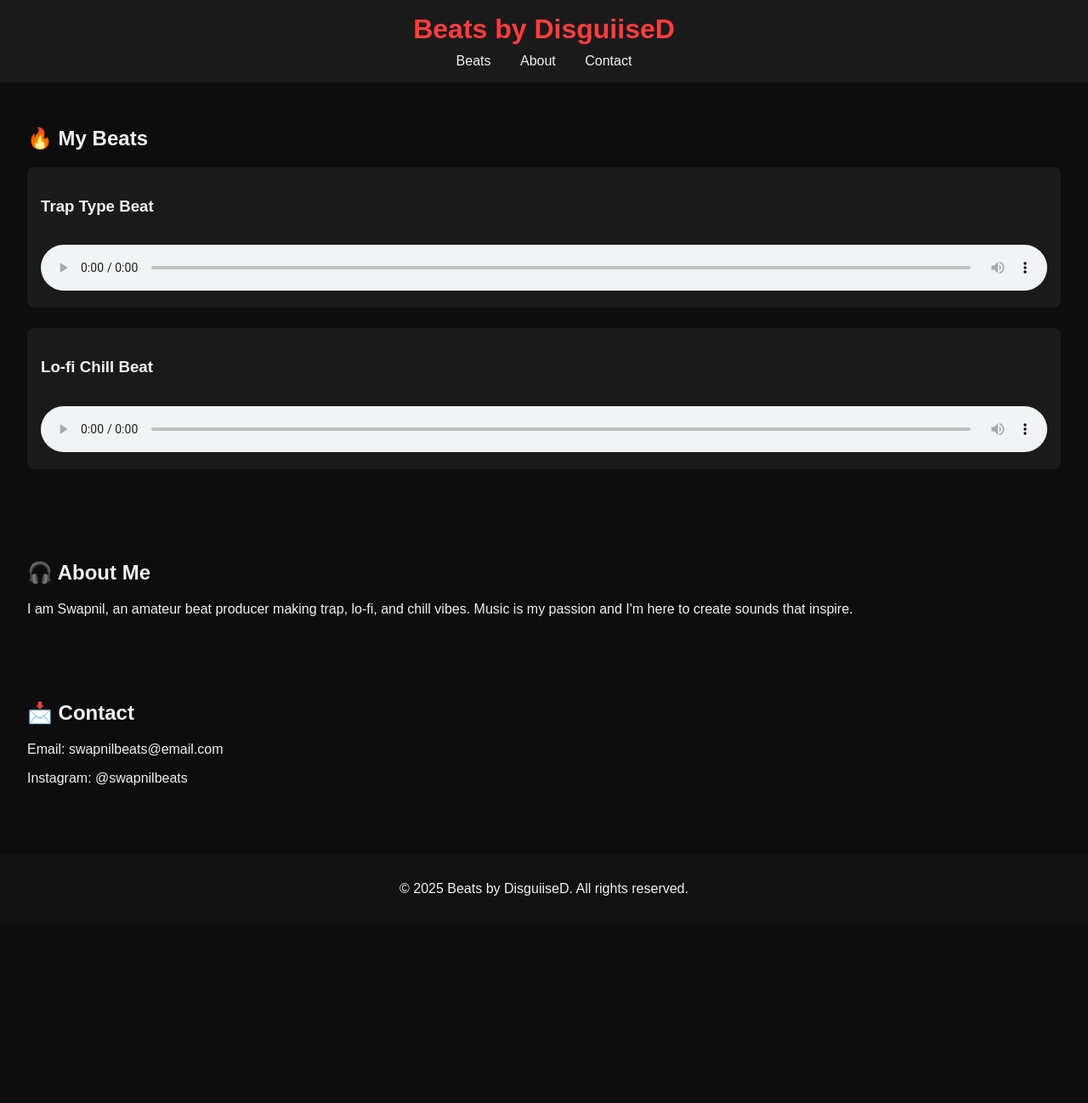
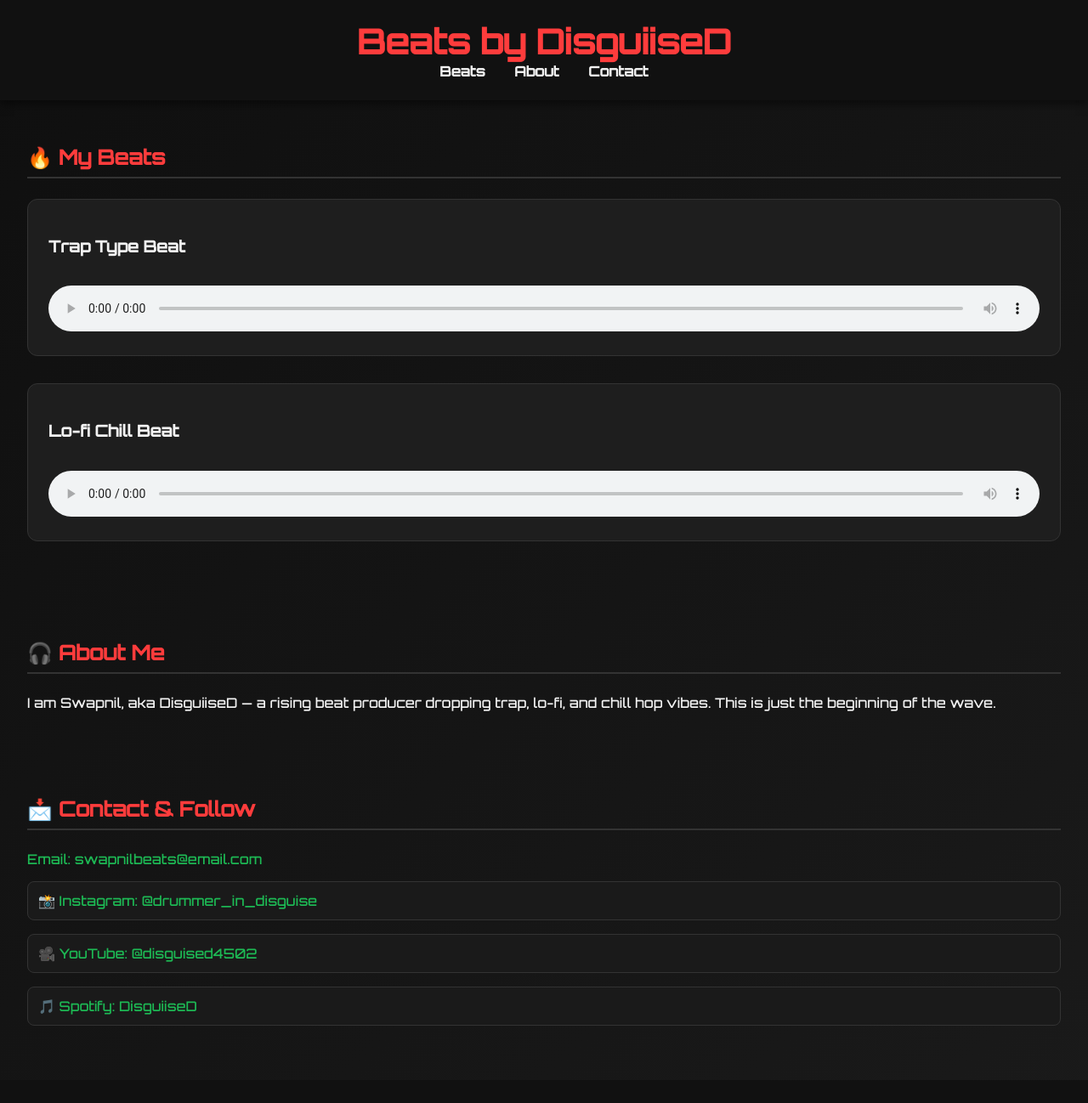
Before and after one commit to DisguiseD121100/Beats-by-DisguiseD, a plain HTML site: page index.html in a window 1280 px wide. Shown: the top 1298 px of the page at 85% size. Before the commit the page ends 1087 px from the top, so only its background shows below. Drawn offline with Linux system fonts and the light colour scheme.

Commit message:
Add files via upload

```diff
--- a/index.html
+++ b/index.html
@@ -5,53 +5,85 @@
   <meta charset="UTF-8" />
   <meta name="viewport" content="width=device-width, initial-scale=1.0" />
   <title>Beats by DisguiiseD</title>
+  <link href="https://fonts.googleapis.com/css2?family=Orbitron:wght@500&display=swap" rel="stylesheet">
   <style>
     body {
-      font-family: Arial, sans-serif;
+      font-family: 'Orbitron', sans-serif;
       margin: 0;
       padding: 0;
-      background: #0d0d0d;
+      background: linear-gradient(135deg, #0f0f0f, #1a1a1a);
       color: #f2f2f2;
     }
     header {
-      background: #1a1a1a;
-      padding: 1rem 2rem;
+      background: #111;
+      padding: 1.5rem;
       text-align: center;
+      box-shadow: 0 4px 10px rgba(0,0,0,0.5);
     }
     header h1 {
       margin: 0;
       color: #ff3c3c;
-    }
-    nav {
-      text-align: center;
-      margin-top: 10px;
+      font-size: 2.5rem;
     }
     nav a {
       margin: 0 15px;
       text-decoration: none;
       color: #f2f2f2;
+      font-weight: bold;
+      transition: color 0.3s ease;
+    }
+    nav a:hover {
+      color: #ff3c3c;
     }
     .section {
       padding: 2rem;
     }
+    h2 {
+      color: #ff3c3c;
+      border-bottom: 2px solid #333;
+      padding-bottom: 0.5rem;
+      margin-bottom: 1.5rem;
+    }
     .beat {
-      background: #1a1a1a;
-      margin-bottom: 1.5rem;
-      padding: 1rem;
-      border-radius: 8px;
+      background: #1e1e1e;
+      margin-bottom: 2rem;
+      padding: 1.5rem;
+      border: 1px solid #333;
+      border-radius: 12px;
+      transition: transform 0.3s ease;
+    }
+    .beat:hover {
+      transform: scale(1.02);
     }
     audio {
       width: 100%;
       margin-top: 1rem;
+    }
+    .contact, .social-links a {
+      margin-top: 1rem;
+      display: block;
+      text-decoration: none;
+      color: #1db954;
+    }
+    .social-links a {
+      background: #1a1a1a;
+      padding: 0.75rem;
+      border: 1px solid #333;
+      border-radius: 8px;
+      transition: all 0.3s ease;
+    }
+    .social-links a:hover {
+      background: #1db954;
+      color: #0f0f0f;
+      transform: scale(1.05);
     }
     footer {
       text-align: center;
       padding: 1rem;
       background: #111;
       margin-top: 2rem;
-    }
-    .contact {
-      margin-top: 1rem;
+      font-size: 0.9rem;
+      color: #aaa;
     }
   </style>
 </head>
@@ -85,13 +117,17 @@
 
   <div id="about" class="section">
     <h2>🎧 About Me</h2>
-    <p>I am Swapnil, an amateur beat producer making trap, lo-fi, and chill vibes. Music is my passion and I'm here to create sounds that inspire.</p>
+    <p>I am Swapnil, aka DisguiiseD — a rising beat producer dropping trap, lo-fi, and chill hop vibes. This is just the beginning of the wave.</p>
   </div>
 
   <div id="contact" class="section">
-    <h2>📩 Contact</h2>
+    <h2>📩 Contact & Follow</h2>
     <p class="contact">Email: swapnilbeats@email.com</p>
-    <p class="contact">Instagram: @swapnilbeats</p>
+    <div class="social-links">
+      <a href="https://instagram.com/drummer_in_disguise" target="_blank">📸 Instagram: @drummer_in_disguise</a>
+      <a href="https://youtube.com/@disguised4502?si=0inBnbMvyjiEa7xf" target="_blank">🎥 YouTube: @disguised4502</a>
+      <a href="https://open.spotify.com/artist/0JJTJhRlDmQMcmtJCrlVZx?si=5W3ojaZTTma8adinJKmn1A" target="_blank">🎵 Spotify: DisguiiseD</a>
+    </div>
   </div>
 
   <footer>
```
